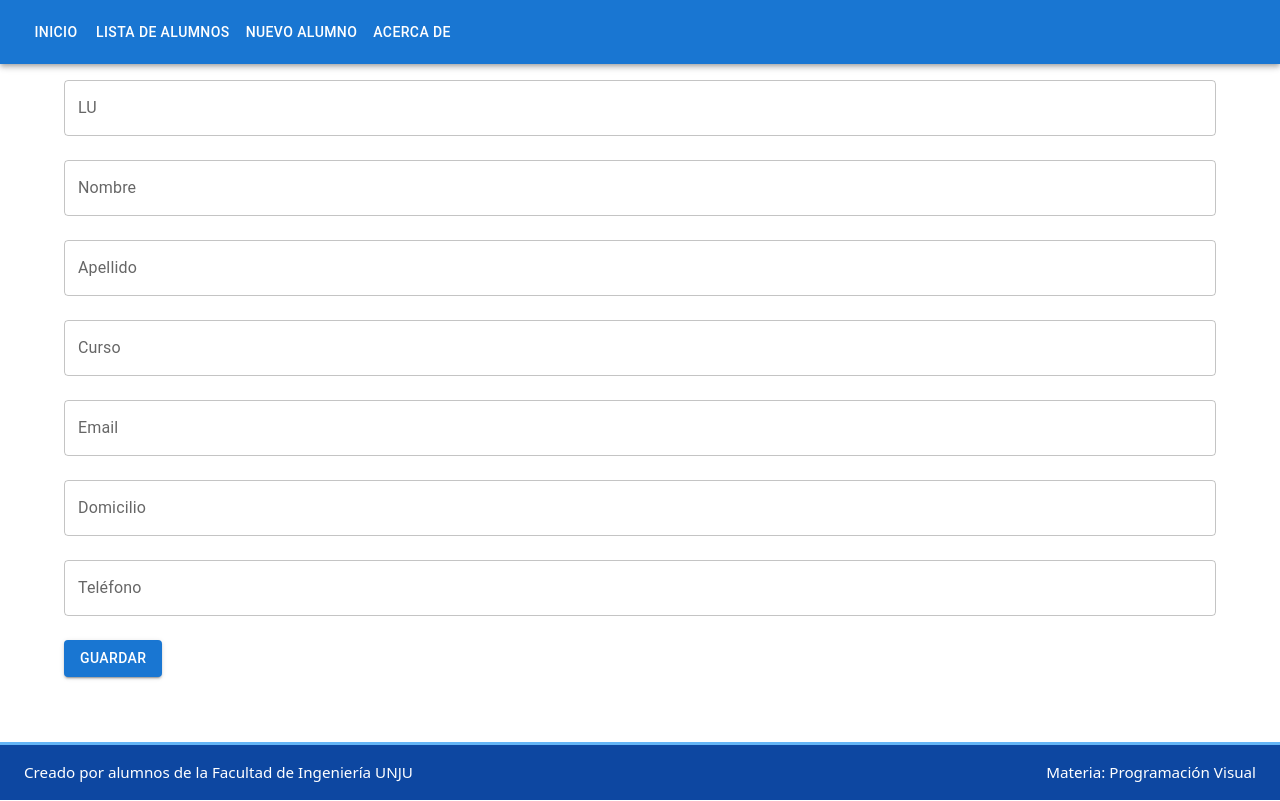
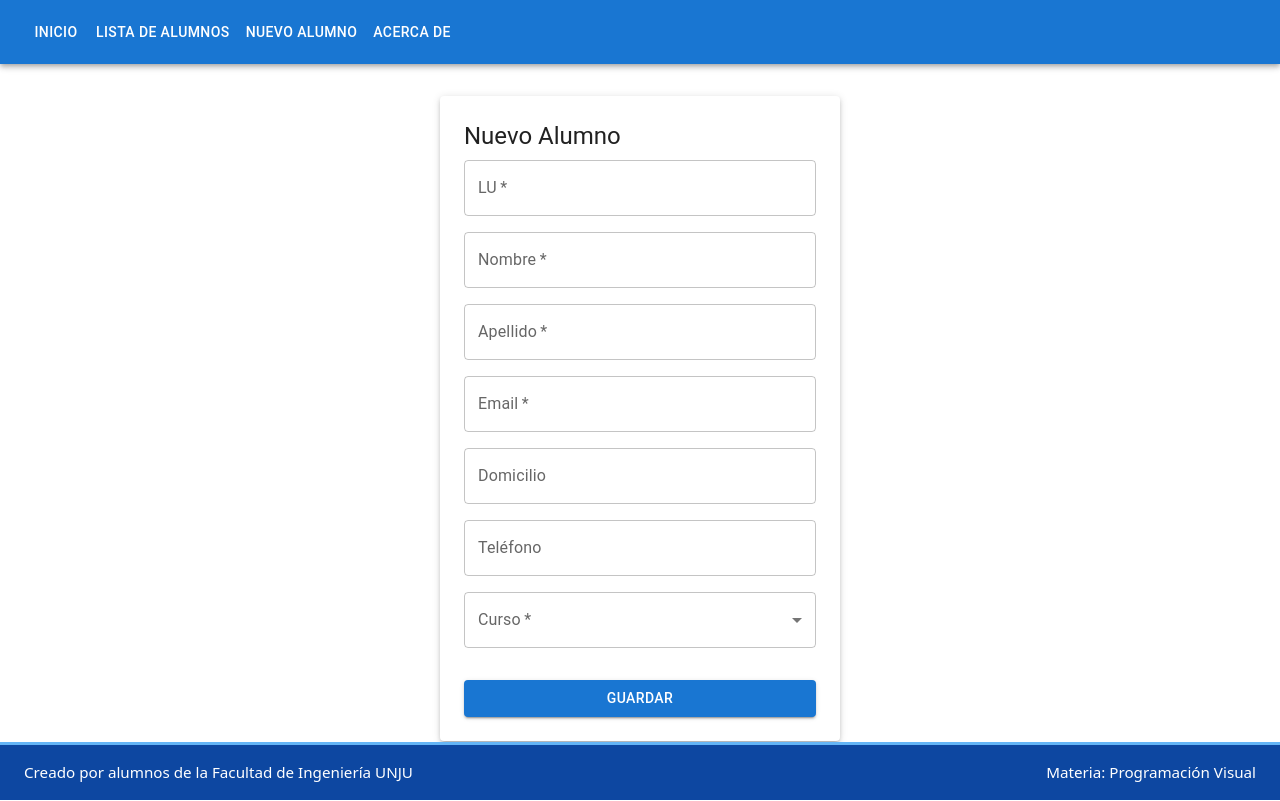
Before and after one commit to 013Frank/pv_tp5_grupo17, a React (Vite) app: page /alumnos/nuevo in a window 1280 px wide. Built offline with nearby package versions, Linux system fonts and the light colour scheme.

Commit message:
mejora la estructura del formulario y optimiza la gestión de estado

```diff
--- a/src/components/AlumnoForm.jsx
+++ b/src/components/AlumnoForm.jsx
@@ -1,6 +1,13 @@
 import { useState, useEffect } from 'react'
-import { Container, TextField, Button } from '@mui/material'
 import { useParams, useNavigate } from 'react-router-dom'
+import {
+  Box,
+  Button,
+  MenuItem,
+  TextField,
+  Typography,
+  Paper
+} from '@mui/material'
 
 function AlumnoForm({ onSave, alumnos }) {
   const { id } = useParams()
@@ -18,10 +25,8 @@ function AlumnoForm({ onSave, alumnos }) {
 
   useEffect(() => {
     if (id && alumnos.length > 0) {
-      const alumnoExistente = alumnos.find(al => al.id.toString() === id)
-      if (alumnoExistente) {
-        setAlumno(alumnoExistente)
-      }
+      const encontrado = alumnos.find(a => a.id.toString() === id)
+      if (encontrado) setAlumno(encontrado)
     }
   }, [id, alumnos])
 
@@ -31,29 +36,60 @@ function AlumnoForm({ onSave, alumnos }) {
 
   const handleSubmit = (e) => {
     e.preventDefault()
-    // Asigna id si es nuevo
-    const alumnoParaGuardar = alumno.id ? alumno : { ...alumno, id: Date.now() }
-    if (onSave) {
-      onSave(alumnoParaGuardar)
-    }
+    let nuevoAlumno = alumno.id ? alumno : { ...alumno, id: Date.now() }
+    if (onSave) onSave(nuevoAlumno)
     navigate('/alumnos')
   }
 
   return (
-    <Container>
-      <form onSubmit={handleSubmit}>
-        <TextField label="LU" name="lu" value={alumno.lu} onChange={handleChange} fullWidth margin="normal"/>
-        <TextField label="Nombre" name="nombre" value={alumno.nombre} onChange={handleChange} fullWidth margin="normal"/>
-        <TextField label="Apellido" name="apellido" value={alumno.apellido} onChange={handleChange} fullWidth margin="normal"/>
-        <TextField label="Curso" name="curso" value={alumno.curso} onChange={handleChange} fullWidth margin="normal"/>
-        <TextField label="Email" name="email" value={alumno.email} onChange={handleChange} fullWidth margin="normal"/>
-        <TextField label="Domicilio" name="domicilio" value={alumno.domicilio} onChange={handleChange} fullWidth margin="normal"/>
-        <TextField label="Teléfono" name="teléfono" value={alumno.teléfono} onChange={handleChange} fullWidth margin="normal"/>
-        <Button type="submit" variant="contained" color="primary" style={{ marginTop: '1rem' }}>
+    <Paper elevation={3} sx={{ maxWidth: 400, mx: 'auto', mt: 4, p: 3 }}>
+      <Typography variant="h5" gutterBottom>
+        {alumno.id ? 'Editar Alumno' : 'Nuevo Alumno'}
+      </Typography>
+      <Box
+        component="form"
+        onSubmit={handleSubmit}
+        sx={{ display: 'flex', flexDirection: 'column', gap: 2 }}
+      >
+        {[
+          { label: 'LU', name: 'lu', required: true },
+          { label: 'Nombre', name: 'nombre', required: true },
+          { label: 'Apellido', name: 'apellido', required: true },
+          { label: 'Email', name: 'email', type: 'email', required: true },
+          { label: 'Domicilio', name: 'domicilio' },
+          { label: 'Teléfono', name: 'teléfono' }
+        ].map(({ label, name, type, required }) => (
+          <TextField
+            key={name}
+            label={label}
+            name={name}
+            value={alumno[name]}
+            onChange={handleChange}
+            type={type || 'text'}
+            required={required}
+            fullWidth
+          />
+        ))}
+        <TextField
+          select
+          label="Curso"
+          name="curso"
+          value={alumno.curso}
+          onChange={handleChange}
+          required
+          fullWidth
+        >
+          {['', 'Primero', 'Segundo', 'Tercero', 'Cuarto', 'Quinto'].map((curso) => (
+            <MenuItem key={curso} value={curso}>
+              {curso || 'Seleccione un curso'}
+            </MenuItem>
+          ))}
+        </TextField>
+        <Button type="submit" variant="contained" sx={{ mt: 2 }} fullWidth>
           Guardar
         </Button>
-      </form>
-    </Container>
+      </Box>
+    </Paper>
   )
 }
 
```
